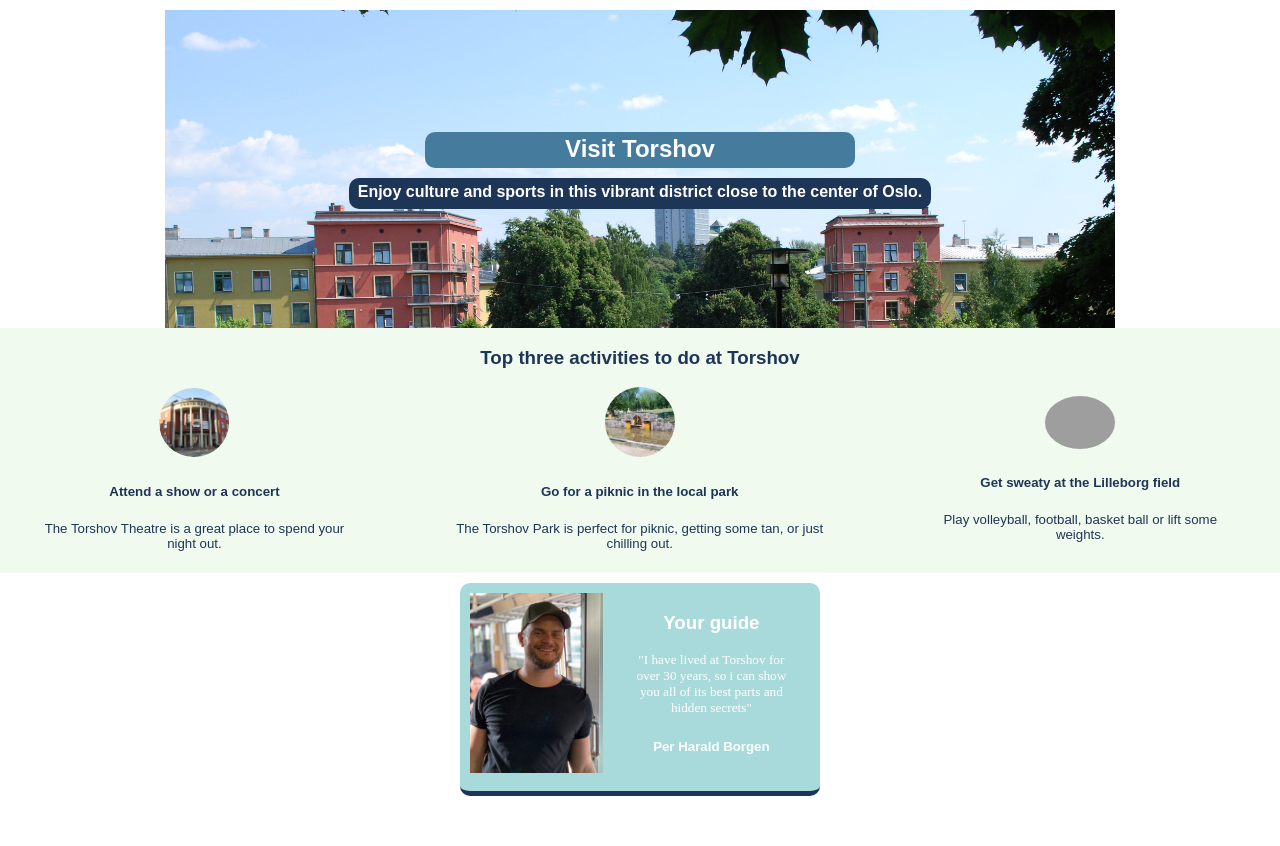
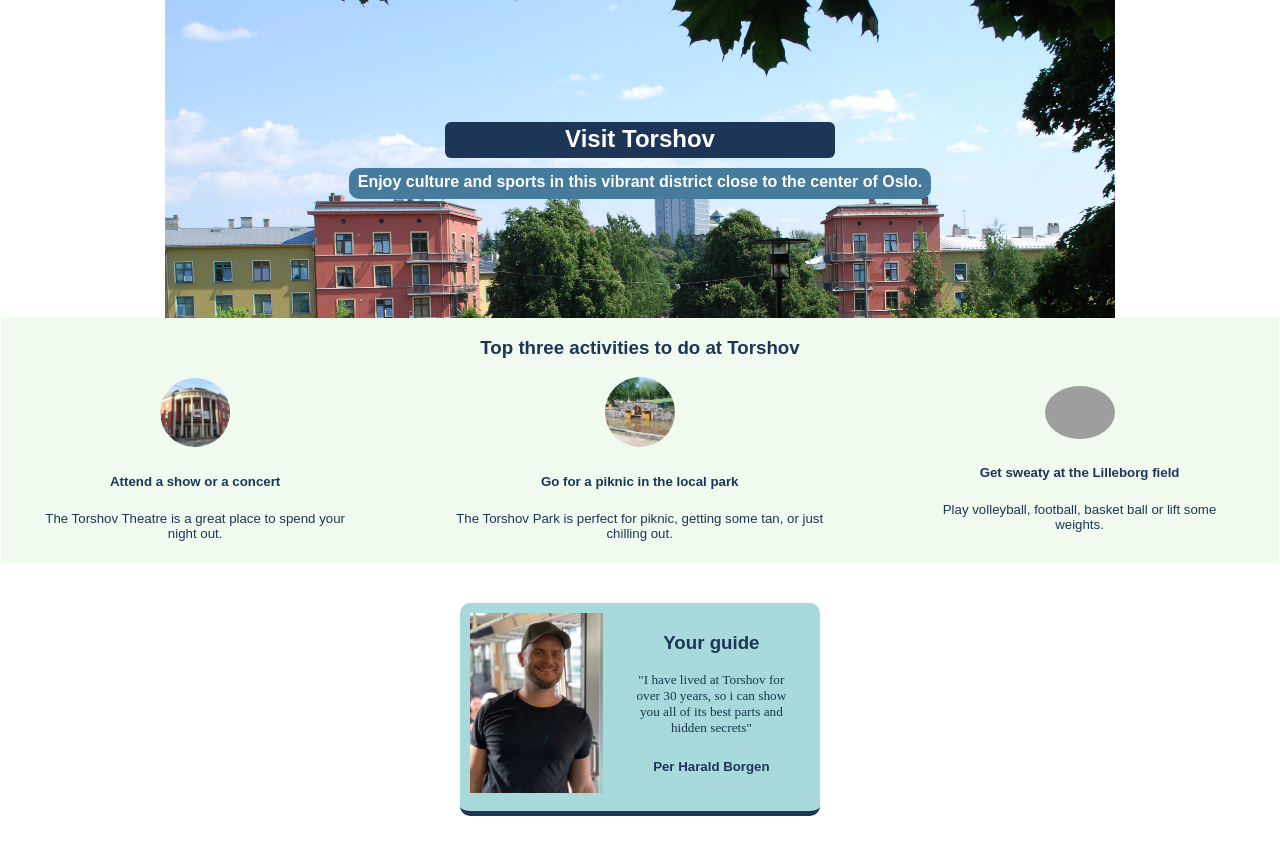
Before and after one commit to PedroH31/TourCidadeNatal, a website built with Vite: page index.html in a window 1280 px wide. Built offline with nearby package versions, Linux system fonts and the light colour scheme; grey boxes are pictures that could not be loaded.

Commit message:
Update styles.css

```diff
--- a/styles.css
+++ b/styles.css
@@ -1,13 +1,3 @@
-/**
-Palette: https://scrimba.com/links/hometown-palette
-RED: #E63946
-LIGHT: #F1FAEE
-AQUA: #A8DADC
-LIGHT BLUE: #457B9D
-DARK BLUE: #1D3557
-
-*/
-
 body {
     margin: auto;
     text-align: center;
@@ -20,7 +10,7 @@ body {
     flex-direction: column;
     align-items: center;
     color: white;
-    padding: 10px 0 1px 0;
+    padding:0 1px 0;
 
 
 }
@@ -31,15 +21,15 @@ body {
 }
 
 #torshov-title {
-    background: #457B9D;
+    background: #1D3557;
     padding: 3px 12px 5px 12px;
-    border-radius: 10px;
-    margin: 122px 260px 10px;
+    border-radius: 6px;
+    margin: 122px 280px 10px;
 }
 
 #torshov-message {
     padding: 5px 9px 8px 9px;
-    background: #1D3557;
+    background: #457B9D;
     border-radius: 10px;
     margin: 0px 184px 119px 184px;
 }
@@ -92,7 +82,8 @@ body {
     width: 350px;
     background: #A8DADC;
     display: flex;
-    margin: 10px auto 30px;
+    color: #1D3557;
+    margin: 40px auto 30px;
     padding: 10px 0px 15px 10px;
     border-radius: 10px;
     border-bottom: 5px solid #1D3557;
```
